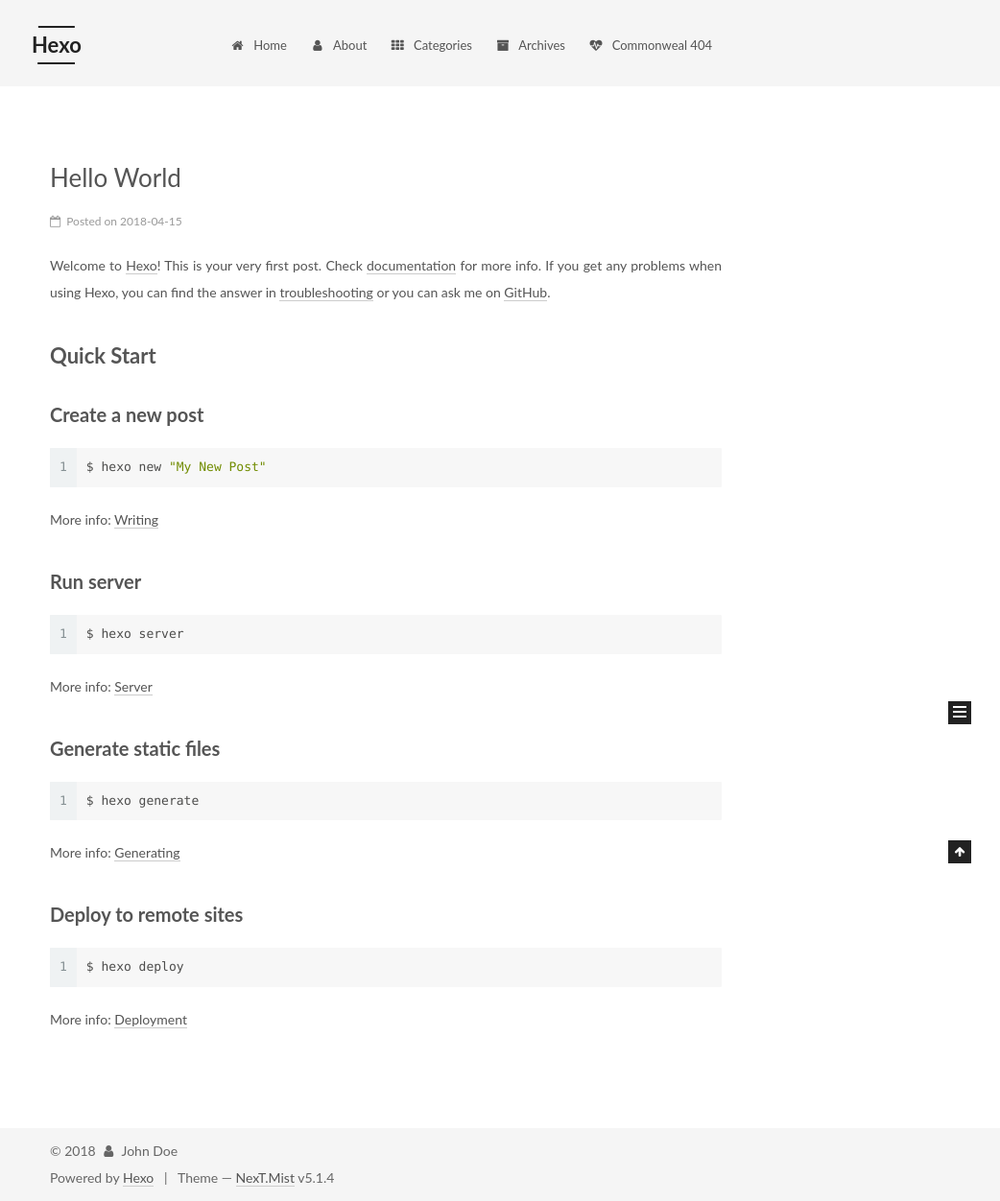
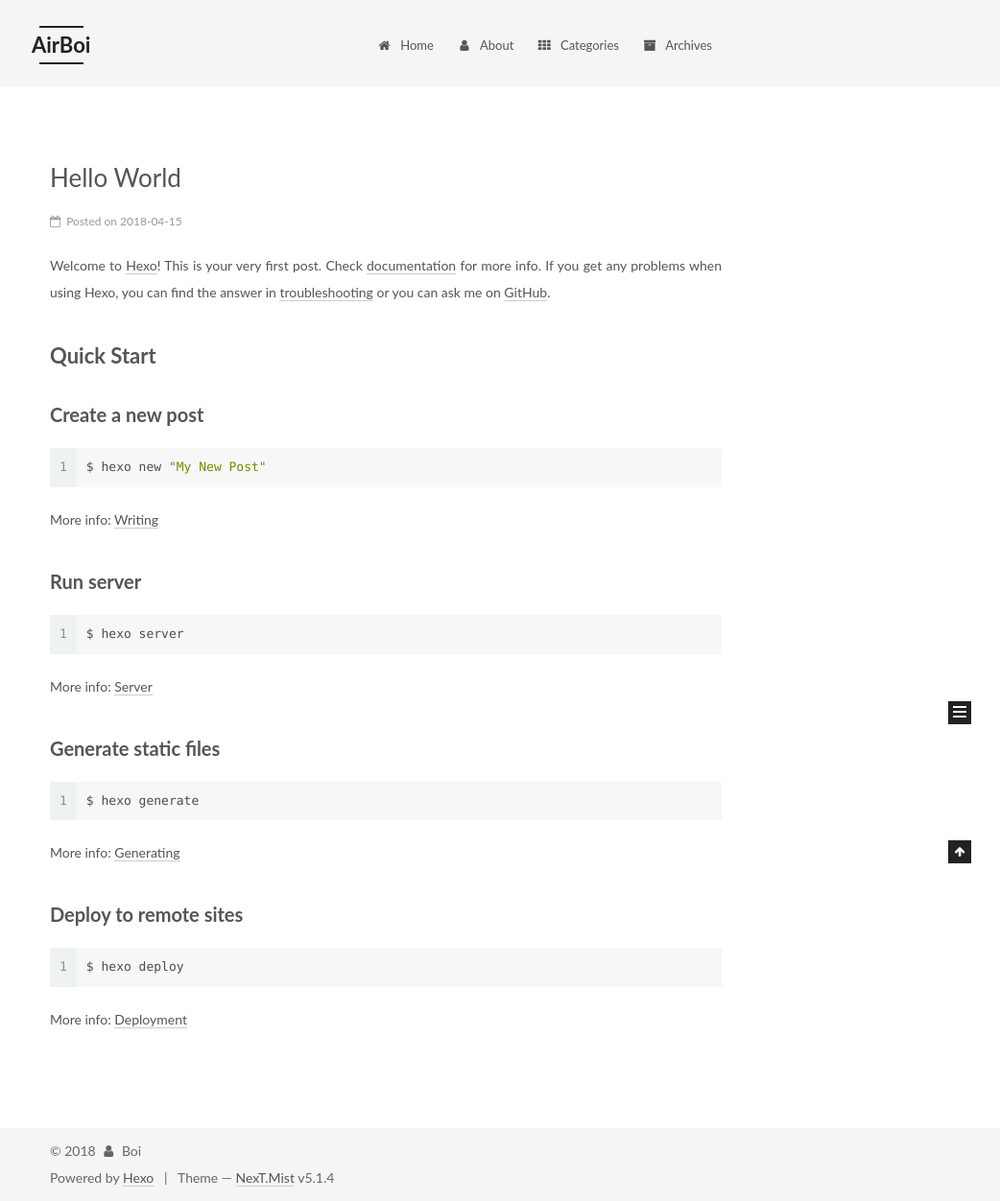
Before and after one commit to Airboi/Airboi.github.io, a plain HTML site: page index.html in a window 1280 px wide. Shown: the whole page at 96% size, without its empty margins (238-1280 px from the left). Drawn offline with Linux system fonts and the light colour scheme.

Commit message:
Site updated: 2018-04-15 23:49:00

```diff
--- a/css/main.css
+++ b/css/main.css
@@ -1822,7 +1822,7 @@
   width: 4px;
   height: 4px;
   border-radius: 50%;
-  background: #8b14a3;
+  background: #ff7811;
 }
 .links-of-blogroll {
   font-size: 13px;
--- a/index.html
+++ b/index.html
@@ -80,12 +80,12 @@
 
 
 <meta property="og:type" content="website">
-<meta property="og:title" content="Hexo">
+<meta property="og:title" content="AirBoi">
 <meta property="og:url" content="http://yoursite.com/index.html">
-<meta property="og:site_name" content="Hexo">
+<meta property="og:site_name" content="AirBoi">
 <meta property="og:locale" content="default">
 <meta name="twitter:card" content="summary">
-<meta name="twitter:title" content="Hexo">
+<meta name="twitter:title" content="AirBoi">
 
 
 
@@ -121,7 +121,7 @@
 
 
 
-  <title>Hexo</title>
+  <title>AirBoi</title>
 
 
 
@@ -152,7 +152,7 @@
     <div class="custom-logo-site-title">
       <a href="/"  class="brand" rel="start">
         <span class="logo-line-before"><i></i></span>
-        <span class="site-title">Hexo</span>
+        <span class="site-title">AirBoi</span>
         <span class="logo-line-after"><i></i></span>
       </a>
     </div>
@@ -217,16 +217,6 @@
         </li>
 
 
-        <li class="menu-item menu-item-commonweal">
-          <a href="/404/" rel="section">
-
-              <i class="menu-item-icon fa fa-fw fa-heartbeat"></i> <br />
-
-            Commonweal 404
-          </a>
-        </li>
-
-
 
     </ul>
 
@@ -262,13 +252,13 @@
     <link itemprop="mainEntityOfPage" href="http://yoursite.com/2018/04/15/hello-world/">
 
     <span hidden itemprop="author" itemscope itemtype="http://schema.org/Person">
-      <meta itemprop="name" content="John Doe">
+      <meta itemprop="name" content="Boi">
       <meta itemprop="description" content="">
       <meta itemprop="image" content="/images/avatar.gif">
     </span>
 
     <span hidden itemprop="publisher" itemscope itemtype="http://schema.org/Organization">
-      <meta itemprop="name" content="Hexo">
+      <meta itemprop="name" content="AirBoi">
     </span>
 
 
@@ -409,7 +399,7 @@
         <div class="site-overview">
           <div class="site-author motion-element" itemprop="author" itemscope itemtype="http://schema.org/Person">
 
-              <p class="site-author-name" itemprop="name">John Doe</p>
+              <p class="site-author-name" itemprop="name">Boi</p>
               <p class="site-description motion-element" itemprop="description"></p>
           </div>
 
@@ -465,7 +455,7 @@
   <span class="with-love">
     <i class="fa fa-user"></i>
   </span>
-  <span class="author" itemprop="copyrightHolder">John Doe</span>
+  <span class="author" itemprop="copyrightHolder">Boi</span>
 
 
 </div>
```
Also changed, not shown: 2018/04/15/hello-world/index.html (+7 -17 lines), archives/2018/04/index.html (+7 -17 lines), archives/2018/index.html (+7 -17 lines), archives/index.html (+7 -17 lines).
